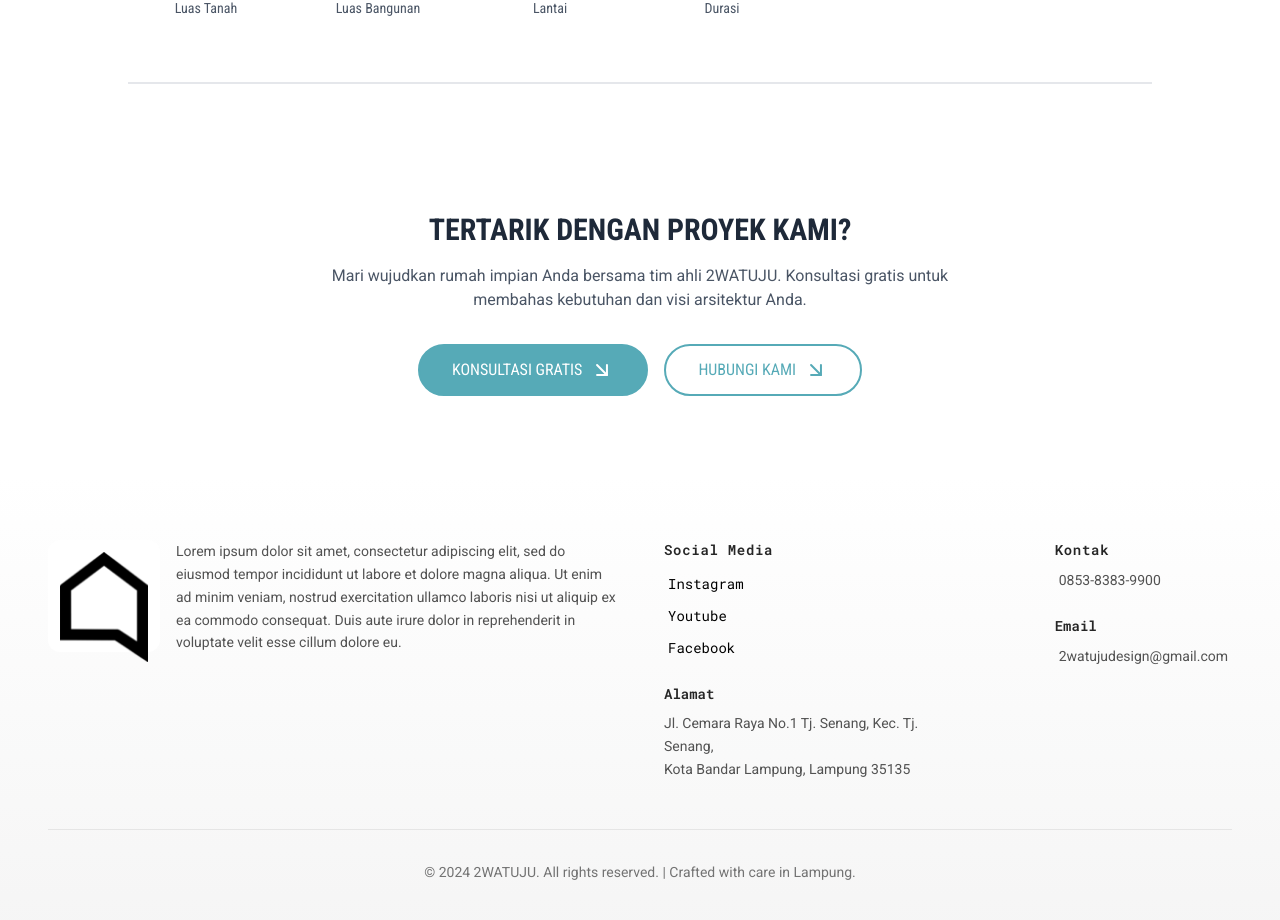
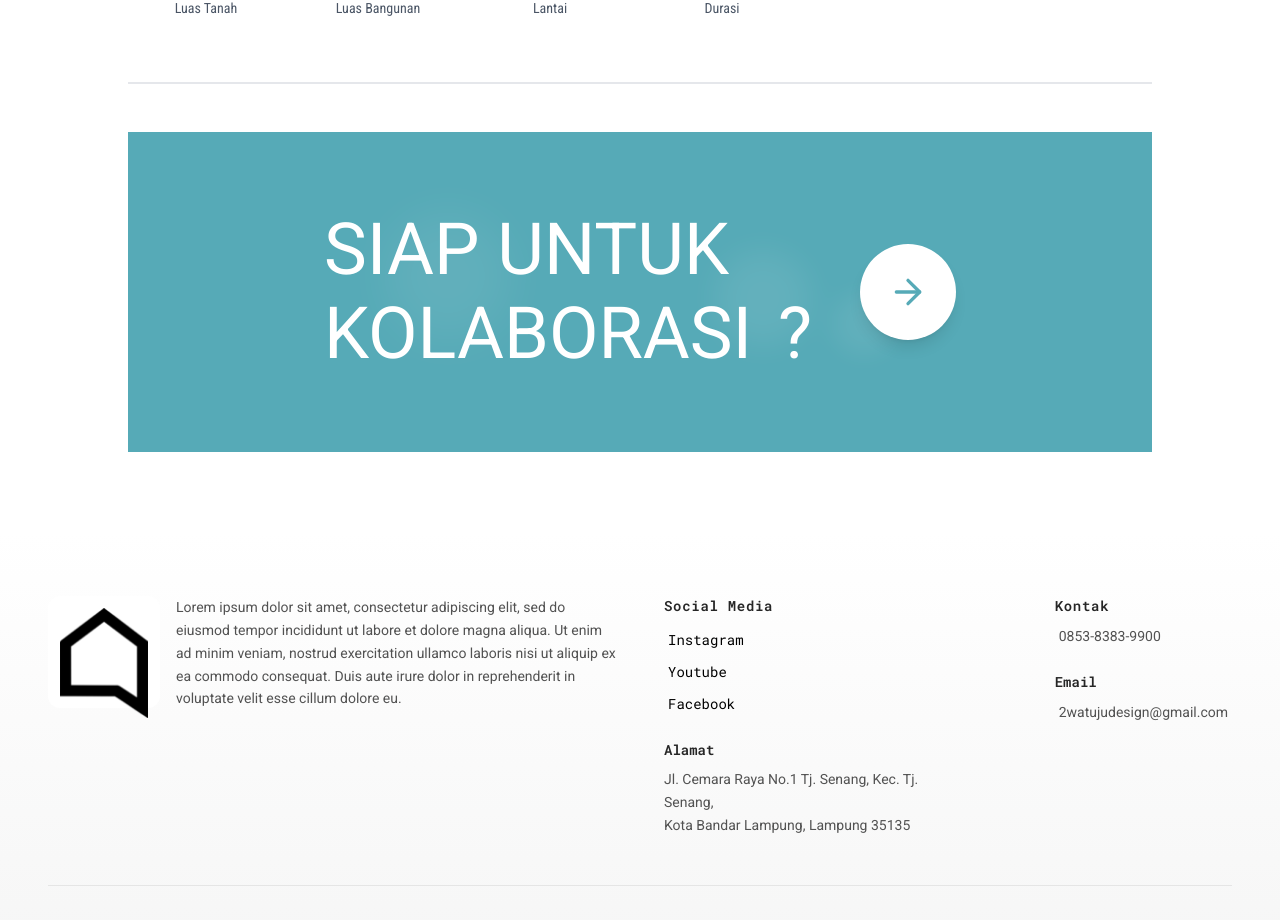
Before and after one commit to dafahan/2Watuju, a SvelteKit app: page /projects in a window 1280 px wide. Shown: the part 4276-5196 px from the top of the page. Built offline with nearby package versions, Linux system fonts and the light colour scheme; a web font is replaced by a local one.

Commit message:
feat: projects page

```diff
--- a/src/lib/components/Cta.svelte
+++ b/src/lib/components/Cta.svelte
@@ -1,9 +1,10 @@
 <script lang="ts">
   import { ArrowRight } from 'lucide-svelte';
+  export let className = '';
 
 </script>
 
-<div class="relative overflow-hidden bg-[#56AAB7] min-h-[20rem] flex items-center justify-center group/section">
+<div class={`relative overflow-hidden bg-[#56AAB7] min-h-[20rem] flex items-center justify-center group/section ${className}`}>
   <!-- Animated background elements -->
   <div class="absolute inset-0 opacity-10">
     <div class="absolute top-1/4 left-1/4 w-32 h-32 bg-white rounded-full blur-xl animate-pulse"></div>
--- a/src/routes/projects/+page.svelte
+++ b/src/routes/projects/+page.svelte
@@ -6,6 +6,7 @@
   import ProjectPageCard from '$lib/components/ProjectPageCard.svelte';
   import SeeMoreButton from '$lib/components/SeeMoreButton.svelte';
   import { getAllProjects, getProjectsByCategory, projectCategories } from '$lib/data/projects.js';
+  import Cta from '$lib/components/Cta.svelte';
 
   let selectedCategory = 'All';
   let filteredProjects = getAllProjects();
@@ -142,37 +143,14 @@
           text="LIHAT SEMUA PROYEK"
           onClick={() => handleCategoryChange('All')}
           variant="primary"
+          class="py-2 px-4"
           size="md"
         />
       </div>
     {/if}
 
     <!-- Call to Action -->
-    <div class="mt-16 pt-16 text-center">
-      <h3 class="text-2xl md:text-3xl font-bold text-gray-800 mb-4 font-roboto-condensed">
-        TERTARIK DENGAN PROYEK KAMI?
-      </h3>
-      <p class="text-gray-600 mb-8 max-w-2xl mx-auto font-roboto">
-        Mari wujudkan rumah impian Anda bersama tim ahli 2WATUJU.
-        Konsultasi gratis untuk membahas kebutuhan dan visi arsitektur Anda.
-      </p>
-      <div class="flex flex-col sm:flex-row gap-4 justify-center">
-        <SeeMoreButton
-          text="KONSULTASI GRATIS"
-          onClick={() => goto('/consultation')}
-          variant="primary"
-          size="lg"
-          class="px-8 py-3"
-        />
-        <SeeMoreButton
-          text="HUBUNGI KAMI"
-          onClick={() => goto('/contact')}
-          variant="outline"
-          size="lg"
-          class="px-8 py-3"
-        />
-      </div>
-    </div>
+    <Cta className="mt-12"/>
   </section>
 </div>
 
```
